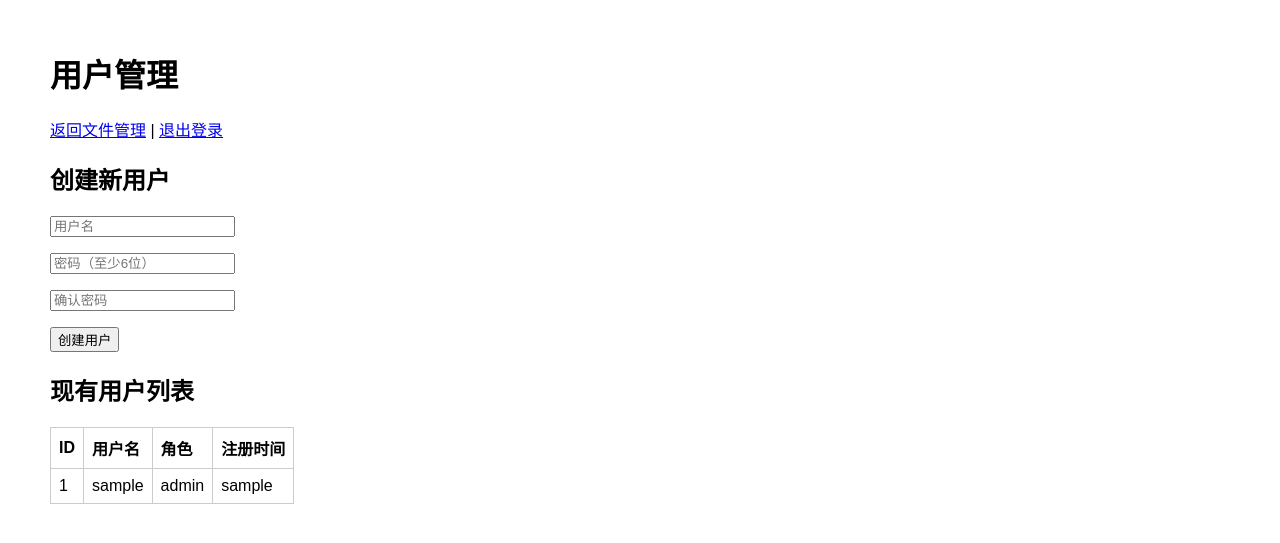
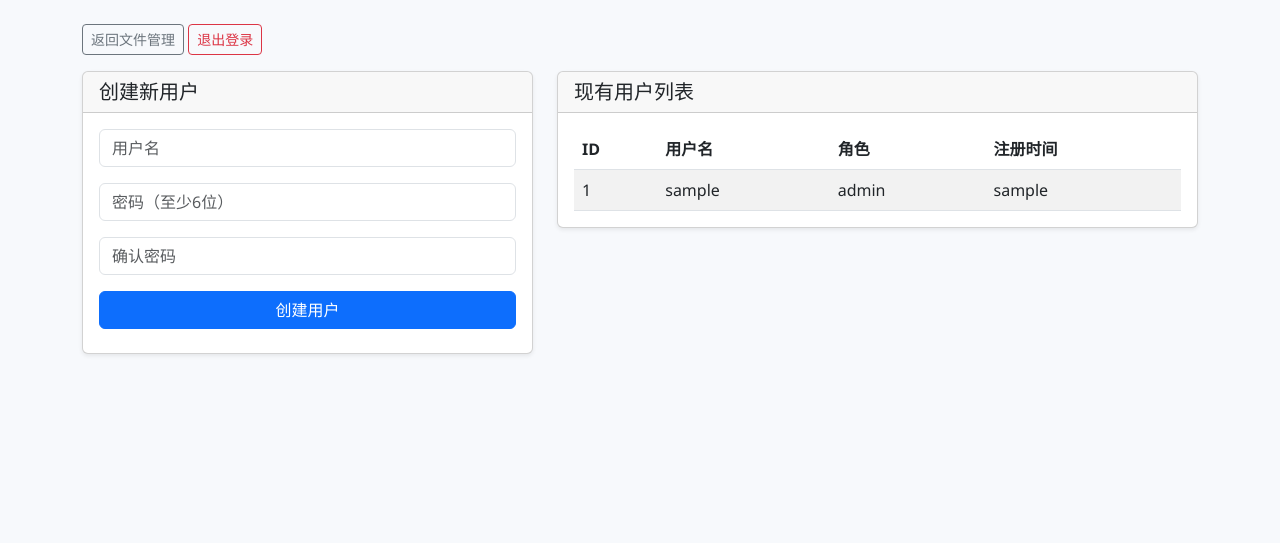
Before and after one commit to djh2203/fileledge, a Flask app: page /admin in a window 1280 px wide. Shown: the top 543 px of the page. Run offline with Flask 3, Linux system fonts and the light colour scheme; the visitor is signed in with stand-in values (Sample User, id 1); data comes from the database, SQL or seed files in the repository.

Commit message:
refactor(templates): 引入模板继承重构页面结构
- 将 admin、index、init、login 页面重构为继承 base.html
- 提取页面特定内容至 content 和 head_extra block
- 更新 .gitignore 忽略规划目录

```diff
--- /dev/null
+++ b/static/style.css
@@ -0,0 +1,11 @@
+/* static/style.css */
+body {
+    font-family: 'Segoe UI', system-ui, -apple-system, sans-serif;
+    background-color: #f7f9fc;
+}
+
+/* 全局错误消息样式 */
+.error {
+    color: red;
+    font-weight: bold;
+}
--- a/templates/admin.html
+++ b/templates/admin.html
@@ -2,38 +2,59 @@
 {% block title %}用户管理{% endblock %}
 
 {% block head_extra %}
-<style>
-    body { font-family: Arial, sans-serif; margin: 50px; }
-    .error { color: red; }
-    table { border-collapse: collapse; margin-top: 20px; }
-    th, td { border: 1px solid #ccc; padding: 8px; text-align: left; }
-</style>
+{# 无额外样式 #}
 {% endblock %}
 
 {% block content %}
-<h1>用户管理</h1>
+<div class="container mt-4">
+    <nav>
+        <a href="{{ url_for('index') }}" class="btn btn-outline-secondary btn-sm">返回文件管理</a>
+        <a href="{{ url_for('logout') }}" class="btn btn-outline-danger btn-sm">退出登录</a>
+    </nav>
 
-<p><a href="{{ url_for('index') }}">返回文件管理</a> | <a href="{{ url_for('logout') }}">退出登录</a></p>
-
-<h2>创建新用户</h2>
+    <div class="row mt-3">
+        <div class="col-md-5">
+            <div class="card shadow-sm">
+                <div class="card-header">
+                    <h5 class="mb-0">创建新用户</h5>
+                </div>
+                <div class="card-body">
                     <form id="create-user-form">
                         <input type="hidden" name="csrf_token" value="{{ csrf_token }}">
-    <p><input type="text" name="username" placeholder="用户名" required></p>
-    <p><input type="password" name="password" placeholder="密码（至少6位）" required></p>
-    <p><input type="password" name="confirm" placeholder="确认密码" required></p>
-    <p><button type="submit">创建用户</button></p>
+                        <div class="mb-3">
+                            <input type="text" class="form-control" name="username" placeholder="用户名" required>
+                        </div>
+                        <div class="mb-3">
+                            <input type="password" class="form-control" name="password" placeholder="密码（至少6位）" required>
+                        </div>
+                        <div class="mb-3">
+                            <input type="password" class="form-control" name="confirm" placeholder="确认密码" required>
+                        </div>
+                        <button type="submit" class="btn btn-primary w-100">创建用户</button>
                     </form>
-<div id="message"></div>
+                    <div id="message" class="mt-2 text-center"></div>
+                </div>
+            </div>
+        </div>
 
-<h2>现有用户列表</h2>
+        <div class="col-md-7">
+            <div class="card shadow-sm">
+                <div class="card-header">
+                    <h5 class="mb-0">现有用户列表</h5>
+                </div>
+                <div class="card-body">
                     {% if users %}
-<table>
+                    <div class="table-responsive">
+                        <table class="table table-striped table-hover mb-0">
+                            <thead>
                                 <tr>
                                     <th>ID</th>
                                     <th>用户名</th>
                                     <th>角色</th>
                                     <th>注册时间</th>
                                 </tr>
+                            </thead>
+                            <tbody>
                             {% for u in users %}
                             <tr>
                                 <td>{{ u[0] }}</td>
@@ -42,11 +63,17 @@
                                 <td>{{ u[3] }}</td>
                             </tr>
                             {% endfor %}
+                            </tbody>
                         </table>
+                    </div>
                     {% else %}
-
-<p>暂无用户</p>
+                    <p class="text-muted mb-0">暂无用户</p>
                     {% endif %}
+                </div>
+            </div>
+        </div>
+    </div>
+</div>
 
 <script>
     document.getElementById('create-user-form').addEventListener('submit', function(e) {
@@ -57,15 +84,18 @@
             .then(data => {
                 const msg = document.getElementById('message');
                 if (data.success) {
-                    msg.innerHTML = '<span style="color:green;">' + data.message + '</span>';
-                    // 刷新页面以更新用户列表
+                    msg.textContent = data.message;
+                    msg.className = 'text-success';
                     setTimeout(() => { location.reload(); }, 500);
                 } else {
-                    msg.innerHTML = '<span class="error">' + data.message + '</span>';
+                    msg.textContent = data.message;
+                    msg.className = 'error';
                 }
             })
             .catch(err => {
-                document.getElementById('message').innerHTML = '<span class="error">网络错误</span>';
+                const msg = document.getElementById('message');
+                msg.textContent = '网络错误';
+                msg.className = 'error';
             });
     });
 </script>
--- a/templates/base.html
+++ b/templates/base.html
@@ -5,13 +5,17 @@
     <meta charset="UTF-8">
     <meta name="viewport" content="width=device-width, initial-scale=1.0">
     <title>{% block title %}文件云盘{% endblock %}</title>
+    <!-- Bootstrap 5 CSS -->
+    <link href="https://cdn.jsdelivr.net/npm/bootstrap@5.3.0/dist/css/bootstrap.min.css" rel="stylesheet">
+    <!-- 自定义样式（后续会逐渐往这里填） -->
+    <link rel="stylesheet" href="{{ url_for('static', filename='style.css') }}">
     {% block head_extra %}{% endblock %}
-    {% block head_scripts %}{% endblock %}
 </head>
 <body>
     {% block content %}{% endblock %}
 
-    <!-- 页面底部公用的 JS 可以先空着，后续美化时再添加 -->
+    <!-- Bootstrap 5 JS -->
+    <script src="https://cdn.jsdelivr.net/npm/bootstrap@5.3.0/dist/js/bootstrap.bundle.min.js"></script>
     {% block scripts %}{% endblock %}
 </body>
 </html>
```
Also changed, not shown: templates/index.html (+47 -40 lines), templates/init.html (+35 -19 lines), templates/login.html (+32 -18 lines). Lines whose indentation alone changed are shown as unchanged.
